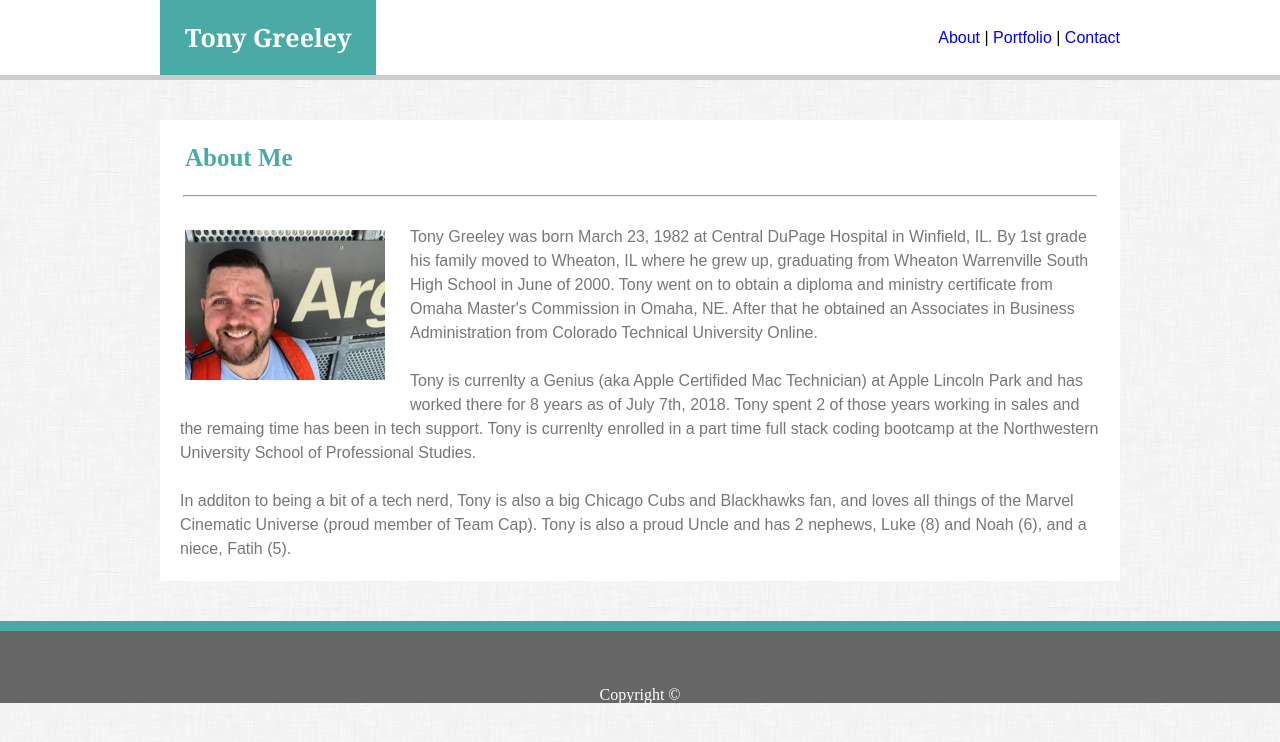
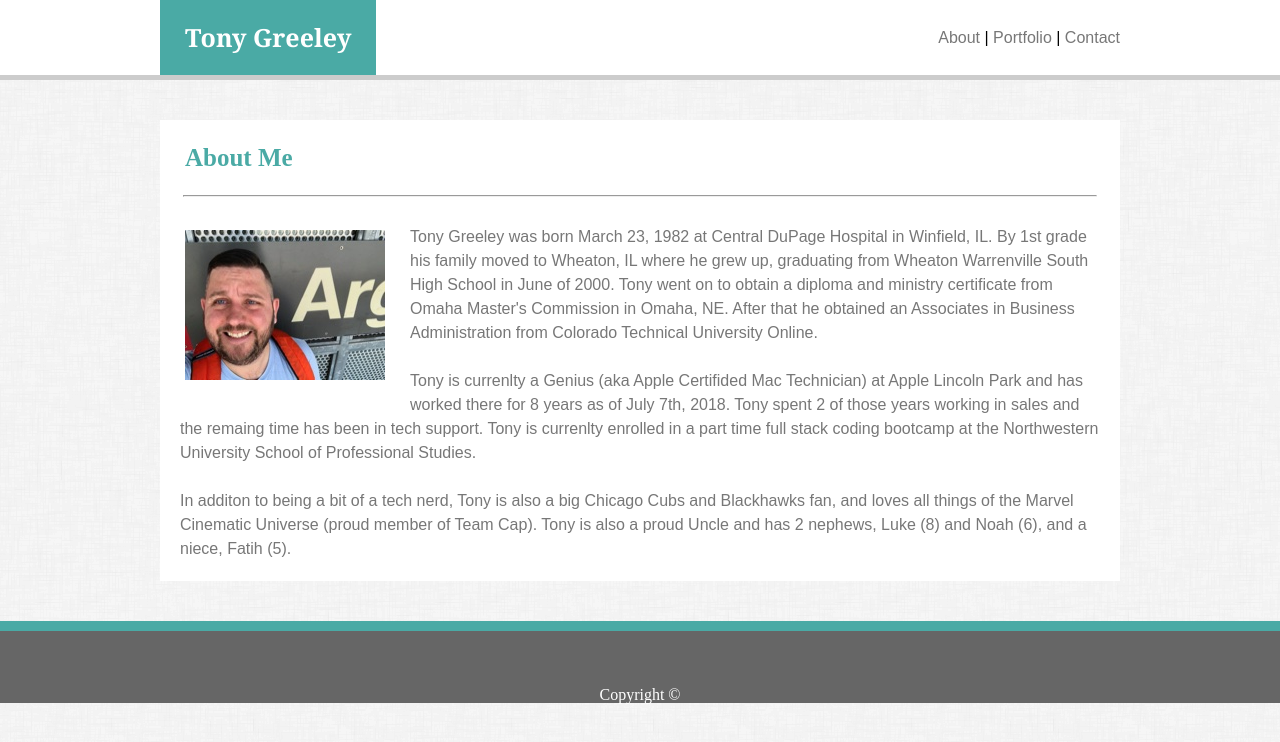
Before and after one commit to tonythetiger323/Basic-Portfolio, a plain HTML site: page index.html in a window 1280 px wide. Drawn offline with Linux system fonts and the light colour scheme.

Commit message:
Changed link color to gray

```diff
--- a/assets/css/style.css
+++ b/assets/css/style.css
@@ -55,7 +55,7 @@ a:link {
     text-decoration: none;
 }
 
-a:link a:visted a:active {
+nav a {
     color: #777;
 }
 
```
